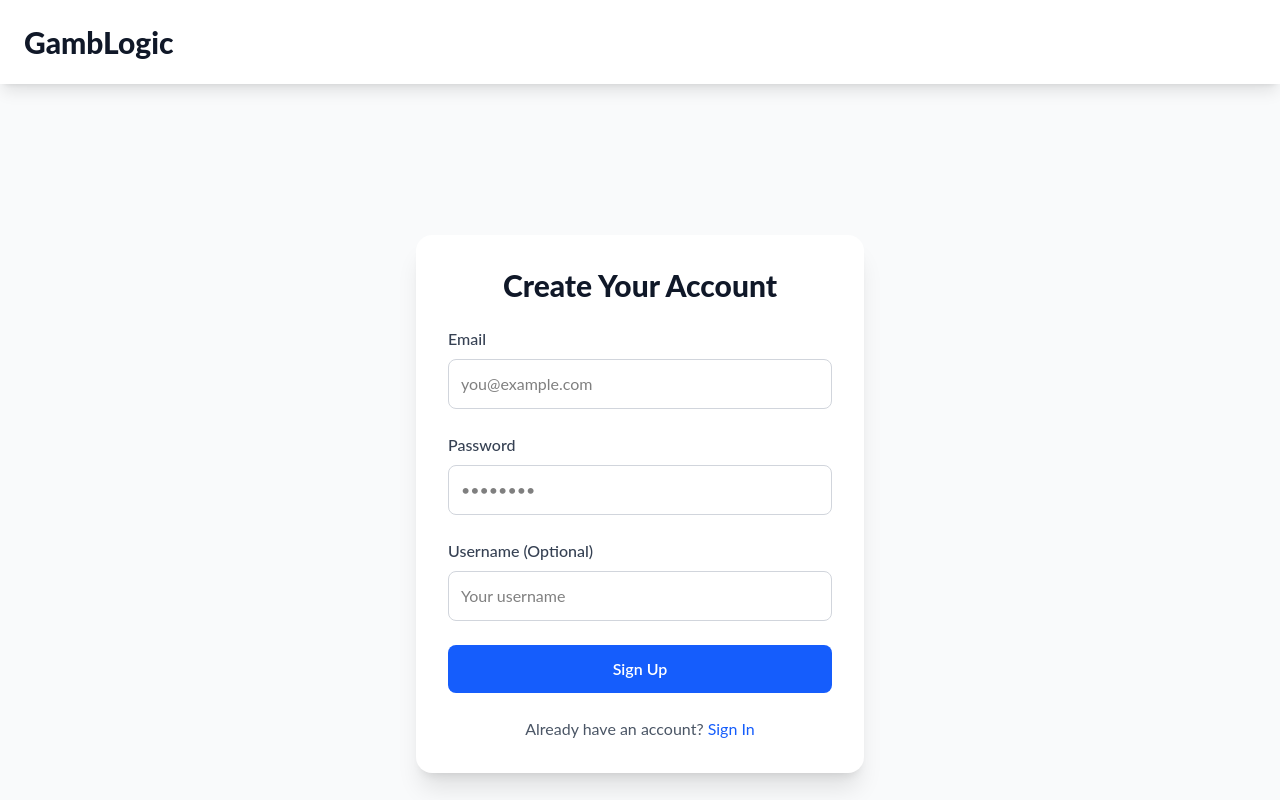
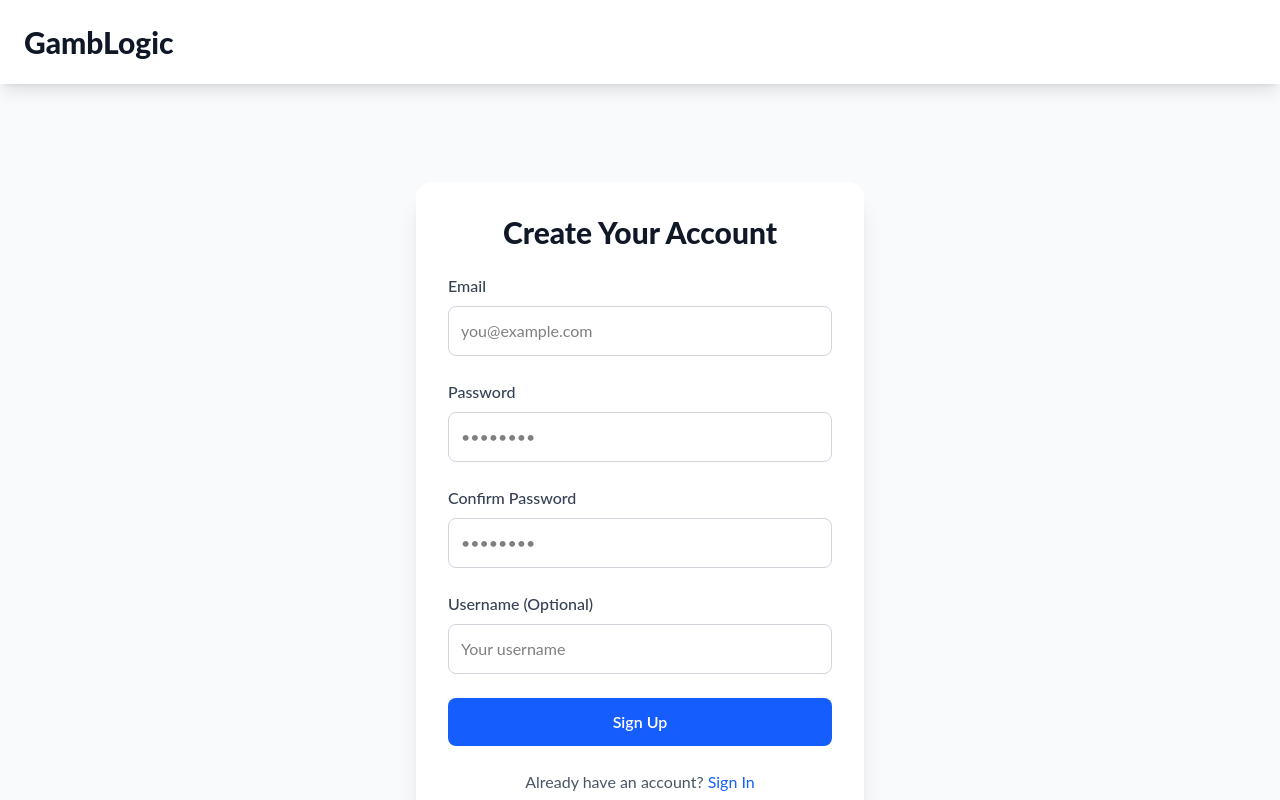
Before and after one commit to dtnny/cecs491-team-HLC, a Next.js app in the folder frontend/: page /signup in a window 1280 px wide. Shown: the top 800 px of the page. Built offline with nearby package versions, Linux system fonts and the light colour scheme; no server answers; the database is empty.

Commit message:
signup confirmation password

```diff
--- a/frontend/src/app/signup/page.js
+++ b/frontend/src/app/signup/page.js
@@ -8,17 +8,39 @@ import Link from "next/link";
 export default function Signup() {
   const [email, setEmail] = useState("");
   const [password, setPassword] = useState("");
+  const [confirmPassword, setConfirmPassword] = useState(""); // Added for confirmation
   const [displayName, setDisplayName] = useState("");
   const [error, setError] = useState("");
   const [message, setMessage] = useState("");
   const [loading, setLoading] = useState(false);
+  const [emailTouched, setEmailTouched] = useState(false); // Track email field interaction
+  const [confirmTouched, setConfirmTouched] = useState(false); // Track confirmation field interaction
   const router = useRouter();
+
+  // Email validation function (added)
+  const isValidEmail = (email) => {
+    return /^[^\s@]+@[^\s@]+\.[^\s@]+$/.test(email);
+  };
 
   const handleSignup = async (e) => {
     e.preventDefault();
     setError("");
     setMessage("");
     setLoading(true);
+
+    // Validate email format (added)
+    if (!isValidEmail(email)) {
+      setError("Please enter a valid email address");
+      setLoading(false);
+      return;
+    }
+
+    // Check if passwords match (added)
+    if (password !== confirmPassword) {
+      setError("Passwords do not match");
+      setLoading(false);
+      return;
+    }
 
     try {
       // Log session state
@@ -83,6 +105,10 @@ export default function Signup() {
     }
   };
 
+  // Derived validation states (added)
+  const showEmailError = emailTouched && !isValidEmail(email);
+  const showPasswordMismatch = confirmTouched && password !== confirmPassword;
+
   return (
     <div className="min-h-screen bg-gray-50 pt-20 px-4 sm:px-6 lg:px-8 flex items-center justify-center">
       <div className="max-w-md w-full bg-white rounded-2xl shadow-xl p-8">
@@ -99,10 +125,16 @@ export default function Signup() {
               type="email"
               value={email}
               onChange={(e) => setEmail(e.target.value)}
-              className="w-full p-3 border border-gray-300 rounded-lg focus:outline-none focus:ring-2 focus:ring-blue-500 text-black"
+              onBlur={() => setEmailTouched(true)} // Added blur handler
+              className={`w-full p-3 border ${showEmailError ? 'border-red-500' : 'border-gray-300'} rounded-lg focus:outline-none focus:ring-2 focus:ring-blue-500 text-black`}
               placeholder="you@example.com"
               required
             />
+            {showEmailError && ( // Added conditional error display
+              <p className="mt-2 text-sm text-red-600">
+                Please enter a valid email address
+              </p>
+            )}
           </div>
           <div>
             <label htmlFor="password" className="block text-base font-medium text-gray-700 mb-2">
@@ -117,6 +149,26 @@ export default function Signup() {
               placeholder="••••••••"
               required
             />
+          </div>
+          <div> {/* Added confirmation field */}
+            <label htmlFor="confirmPassword" className="block text-base font-medium text-gray-700 mb-2">
+              Confirm Password
+            </label>
+            <input
+              id="confirmPassword"
+              type="password"
+              value={confirmPassword}
+              onChange={(e) => setConfirmPassword(e.target.value)}
+              onBlur={() => setConfirmTouched(true)} // Added blur handler
+              className={`w-full p-3 border ${showPasswordMismatch ? 'border-red-500' : 'border-gray-300'} rounded-lg focus:outline-none focus:ring-2 focus:ring-blue-500 text-black`}
+              placeholder="••••••••"
+              required
+            />
+            {showPasswordMismatch && ( // Added conditional error display
+              <p className="mt-2 text-sm text-red-600">
+                Passwords do not match
+              </p>
+            )}
           </div>
           <div>
             <label htmlFor="displayName" className="block text-base font-medium text-gray-700 mb-2">
```
